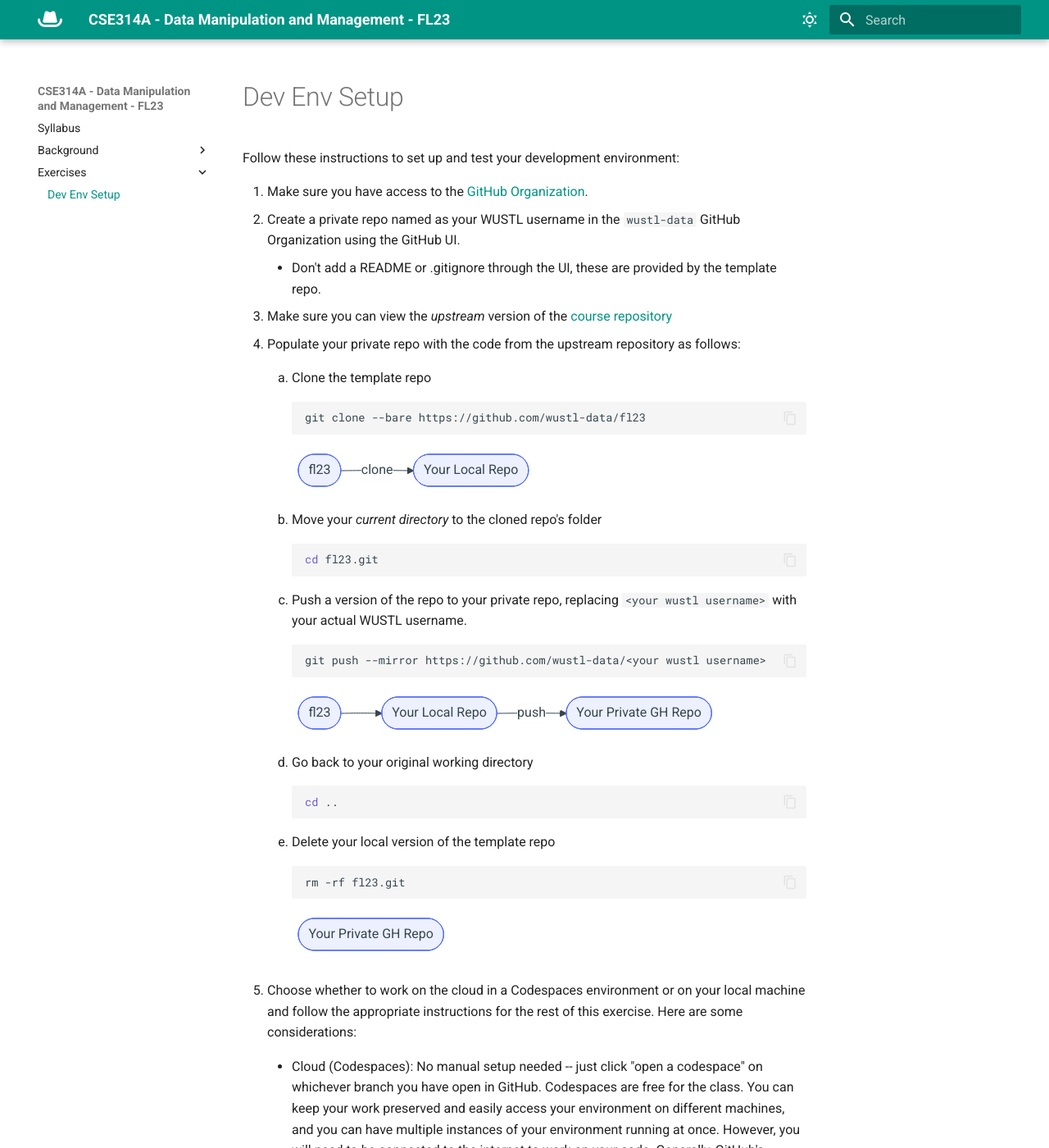
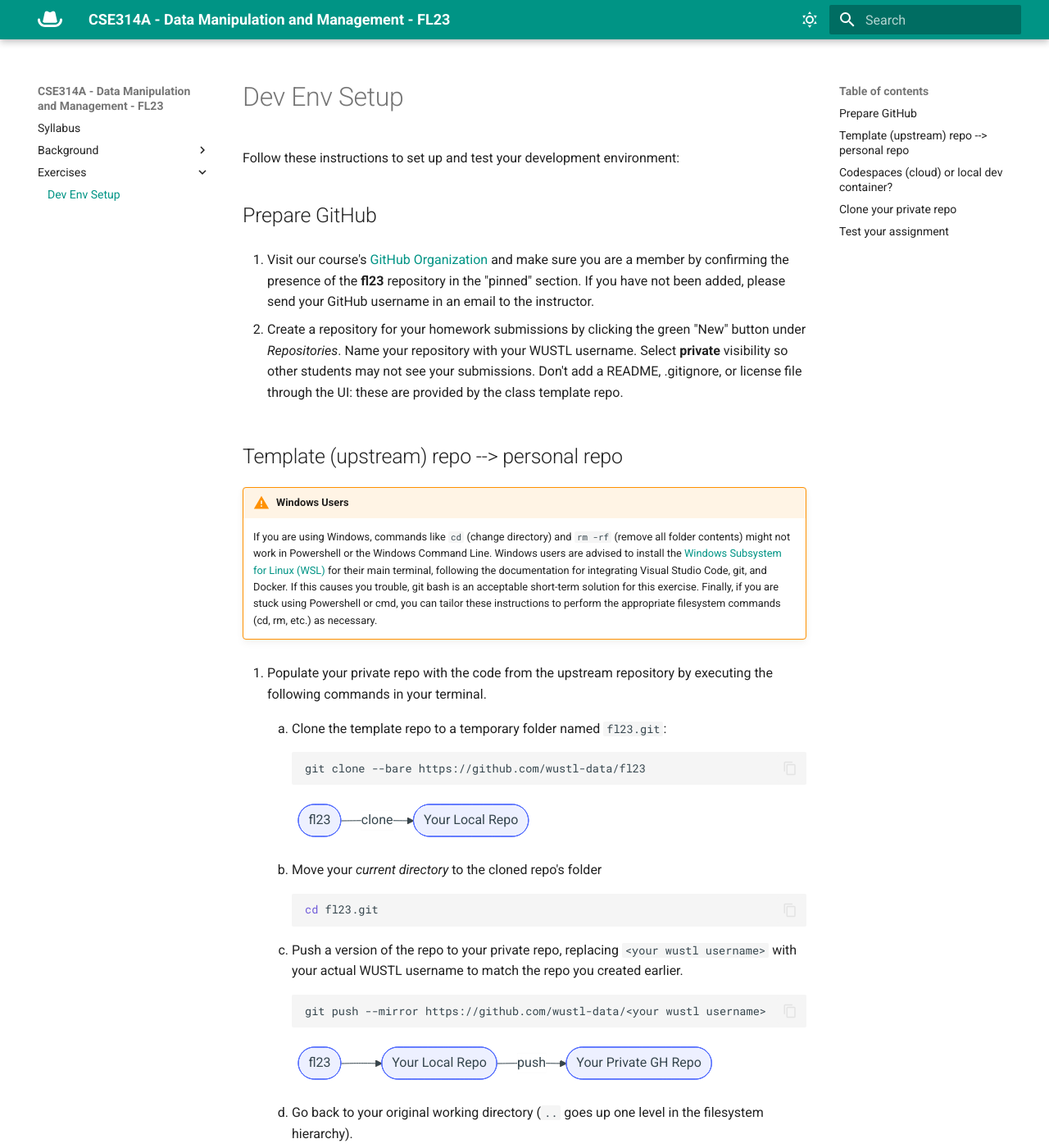
Before and after one commit to wustl-data/rooster-cogburn, an MkDocs documentation site: the page built from docs/exercises/env-setup.md, in a window 1280 px wide and 1400 px high. Shown: the whole window at 82% size. Built offline with MkDocs 1.6.1 and Material for MkDocs 9.7.7, drawn with Linux system fonts in a browser that asks for light colours; some of the changed text lies outside the part shown.

Commit message:
docs: tabbed instructions for mac vs windows

````diff
--- a/docs/exercises/env-setup.md
+++ b/docs/exercises/env-setup.md
@@ -2,12 +2,22 @@
 
 Follow these instructions to set up and test your development environment:
 
-1. Make sure you have access to the [GitHub Organization](https://github.com/wustl-data/).
-2. Create a private repo named as your WUSTL username in the `wustl-data` GitHub Organization using the GitHub UI.
-    - Don't add a README or .gitignore through the UI, these are provided by the template repo.
-3. Make sure you can view the _upstream_ version of the [course repository](https://github.com/wustl-data/fl23)
-4. Populate your private repo with the code from the upstream repository as follows:
-    1. Clone the template repo
+## Prepare GitHub
+
+1. Visit our course's [GitHub Organization](https://github.com/wustl-data) and make sure you are a member by confirming the presence of the **fl23** repository in the "pinned" section. If you have not been added, please send your GitHub username in an email to the instructor.
+
+2. Create a repository for your homework submissions by clicking the green "New" button under *Repositories*. Name your repository with your WUSTL username. Select **private** visibility so other students may not see your submissions. Don't add a README, .gitignore, or license file through the UI: these are provided by the class template repo.
+
+## Template (upstream) repo --> personal repo
+
+
+!!! warning "Windows Users"
+
+    If you are using Windows, commands like `cd` (change directory) and `rm -rf` (remove all folder contents) might not work in Powershell or the Windows Command Line. Windows users are advised to install the [Windows Subsystem for Linux (WSL)](https://learn.microsoft.com/en-us/windows/wsl/setup/environment) for their main terminal, following the documentation for integrating Visual Studio Code, git, and Docker. If this causes you trouble, git bash is an acceptable short-term solution for this exercise. Finally, if you are stuck using Powershell or cmd, you can tailor these instructions to perform the appropriate filesystem commands (cd, rm, etc.) as necessary.
+
+1. Populate your private repo with the code from the upstream repository by executing the following commands in your terminal.
+
+    1. Clone the template repo to a temporary folder named `fl23.git`:
 
         ```bash
         git clone --bare https://github.com/wustl-data/fl23
@@ -24,7 +34,7 @@
         cd fl23.git
         ```
 
-    3.  Push a version of the repo to your private repo, replacing `<your wustl username>` with your actual WUSTL username.
+    3.  Push a version of the repo to your private repo, replacing `<your wustl username>` with your actual WUSTL username to match the repo you created earlier.
 
         ```bash
         git push --mirror https://github.com/wustl-data/<your wustl username>
@@ -36,7 +46,7 @@
         local-->|push| origin([Your Private GH Repo])
         ```
 
-    4.  Go back to your original working directory
+    4.  Go back to your original working directory (`..` goes up one level in the filesystem hierarchy).
 
         ```bash
         cd ..
@@ -53,16 +63,45 @@
         origin([Your Private GH Repo])
         ```
 
-5. Choose whether to work on the cloud in a Codespaces environment or on your local machine and follow the appropriate instructions for the rest of this exercise. Here are some considerations:
-    - Cloud (Codespaces): No manual setup needed -- just click "open a codespace" on whichever branch you have open in GitHub. Codespaces are free for the class. You can keep your work preserved and easily access your environment on different machines, and you can have multiple instances of your environment running at once. However, you will need to be connected to the internet to work on your code. Generally, GitHub's servers are fast enough to frequently outperform personal computers for computation.
+## Codespaces (cloud) or local dev container?
 
-    - Local Dev Container: Takes some manual configuration and interfacing with Docker to get set up. Provides the comfort of a stable and accessible home for your code on your machine.
+Choose whether to work on the cloud in a Codespaces environment or on your local machine and follow the appropriate instructions for the rest of this exercise. You might want to try both and see which one you like better, and you may switch between the two options at any time.
 
-    - Manual setup: Requires you to manually install all the dependencies on your local machine. This is the most flexible option, but it is also the most time consuming and error prone.
+Here are some considerations:
 
-6. Then run `git switch -t origin/hw0-upstream` to create and switch to the contents of the upstream branch. Now, run `git switch -c hw3` to create a new branch named `hw3` off of your current branch and switch to it. The `-c` part of the command is the `create` flag for the `git switch` command. Finally, run `git push -u origin hw3` to push the branch to your origin (private) repo. The `-u` flag sets the upstream branch for your local branch, so that you can use `git pull` and `git push` without specifying the branch name.
+- **Cloud (Codespaces)**: No manual setup needed -- You can launch a codespace from any code branch within the GitHub UI. By default, VS Code opens in the browser, but you can open the code in your desktop version at any time through menu options. Codespaces are free for the class. You can keep your work preserved and easily access your environment on different machines, even across different branches of code, and you can have multiple instances of your environment running at once. However, you will need to be connected to the internet to work on your code. Frequently, GitHub's servers are fast enough to outperform personal computers for computation.
 
-7. Run the following commands in the terminal to test your setup:
+- Local Dev Container: Takes some manual configuration and interfacing with Docker to get set up. Provides the comfort of a stable and accessible home for your code on your machine.
+
+- Manual setup: Requires you to manually install all the dependencies on your local machine. This is the most flexible option, but it is also the most time consuming and error prone.
+
+## Clone your private repo
+
+=== "Codespaces"
+
+    1. Go to your private repo on GitHub and click the green "Code" button. Select "Open with Codespaces" from the dropdown menu. This will open VS Code with all of the necessary dependencies installed in the environment.
+    2. Run `git branch -a` to list all of your remote and local branches. `remotes/origin/hw0-upstream` should be listed.
+    3. Create a local version of the `hw0-upstram` branch and switch to it.
+
+        Run `git switch -t origin/hw0-upstream` to create and switch to the contents of the upstream branch. Now, run `git switch -c hw3` to create a new branch named `hw3` off of your current branch and switch to it. The `-c` part of the command is the `create` flag for the `git switch` command. Finally, run `git push -u origin hw3` to push the branch to your origin (private) repo. The `-u` flag sets the upstream branch for your local branch, so that you can use `git pull` and `git push` without specifying the branch name.
+
+=== "Local Dev Container"
+
+    1. Make sure you have Docker Desktop and VS Code installed. In VS Code, download the Dev Containers extension.
+
+    2. Clone your private repo to your local machine by visiting the repo on GitHub, clicking the green "Code" button, and copying the https URL in the "Local" tab. Then, in your terminal, run `git clone <url>` to clone the repo to your local machine. This will create a folder named after your repo in your terminal's current directory.
+
+    3. Open the repo in VS Code.
+
+        === "OSX"
+            Use the GUI to open the folder containing the repo you just cloned.
+
+        === "WSL"
+            `cd` to the repo directory and run `code .` to open the repo in VS Code.
+
+## Test your assignment
+
+1. Run the following commands in the terminal to test your setup:
 
     ```bash
     pytest
--- a/mkdocs.yml
+++ b/mkdocs.yml
@@ -5,6 +5,7 @@
     logo: fontawesome/solid/hat-cowboy
   features:
   - content.code.copy
+  - content.tabs.link
   palette:
     - media: "(prefers-color-scheme: light)"
       primary: teal
@@ -33,3 +34,5 @@
   - pymdownx.emoji:
       emoji_index: !!python/name:materialx.emoji.twemoji
       emoji_generator: !!python/name:materialx.emoji.to_svg
+  - pymdownx.tabbed:
+      alternate_style: true
````
Also changed, not shown: other parts of docs/exercises/env-setup.md (+1 -1 lines).
